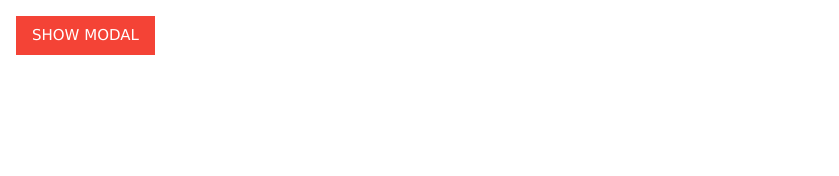
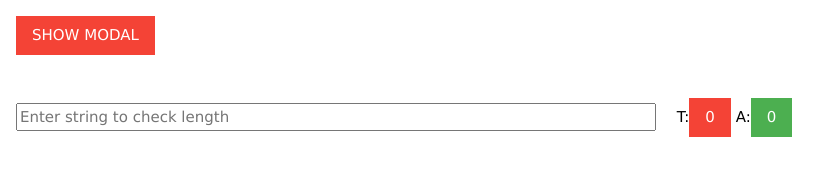
Before and after one commit to guryashzone/WBT-2019, a plain HTML site: page Javascript/index.html in a window 1280 px wide. Shown: the whole page, without its empty margins (0-839 px from the left). Drawn offline with Linux system fonts and the light colour scheme.

Commit message:
JS Events Update

```diff
--- a/Javascript/index.html
+++ b/Javascript/index.html
@@ -10,6 +10,14 @@
 	<button class="w3-btn w3-red w3-margin" onmouseout="show_modal()">
 		SHOW MODAL
 	</button>
+
+
+	<div class="w3-padding"></div>
+		<input onkeydown="calc_len()" style="width:50%" id="string_input" type="text" class="w3-margin" placeholder="Enter string to check length">
+
+		T:<button id="lenBtn" class="w3-red w3-btn">0</button>
+		A:<button id="lenBtnA" class="w3-green w3-btn">0</button>
+	</body>
 	<div class="w3-modal" id="calc_modal">
 		<div class="w3-modal-content">
 			<div class="w3-red w3-card-4 w3-large w3-padding w3-bar">
@@ -35,6 +43,17 @@
 	</div>
 
 	<script>
+		var counter = 0;
+		function calc_len(){
+			var ele = document.getElementById("string_input");
+			var btn = document.getElementById("lenBtn");
+			var btnA = document.getElementById("lenBtnA");
+			btn.innerHTML = ele.value.length;
+			var alpha = ele.value.slice(-1);
+			if( alpha.toLowerCase() == 'a' )
+				counter++;
+			btnA.innerHTML = counter
+		}
 		function show_modal(){
 			document.getElementById("calc_modal").style.display = "block";
 		}
```
Also changed, not shown: Javascript/SectionOutline.html (+4 -3 lines).
